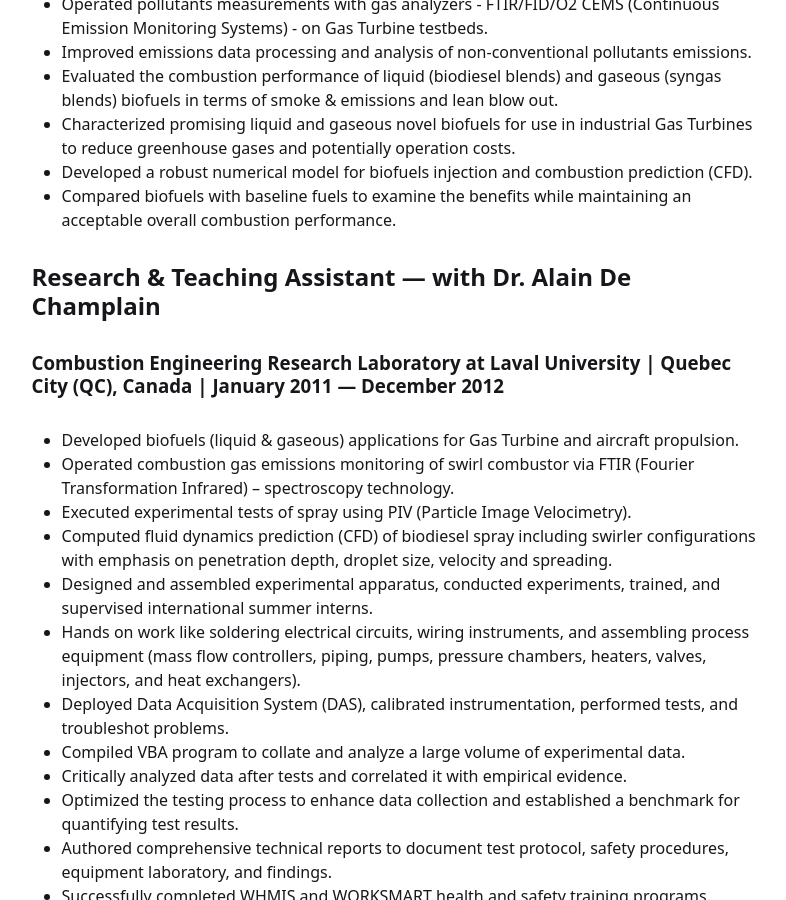
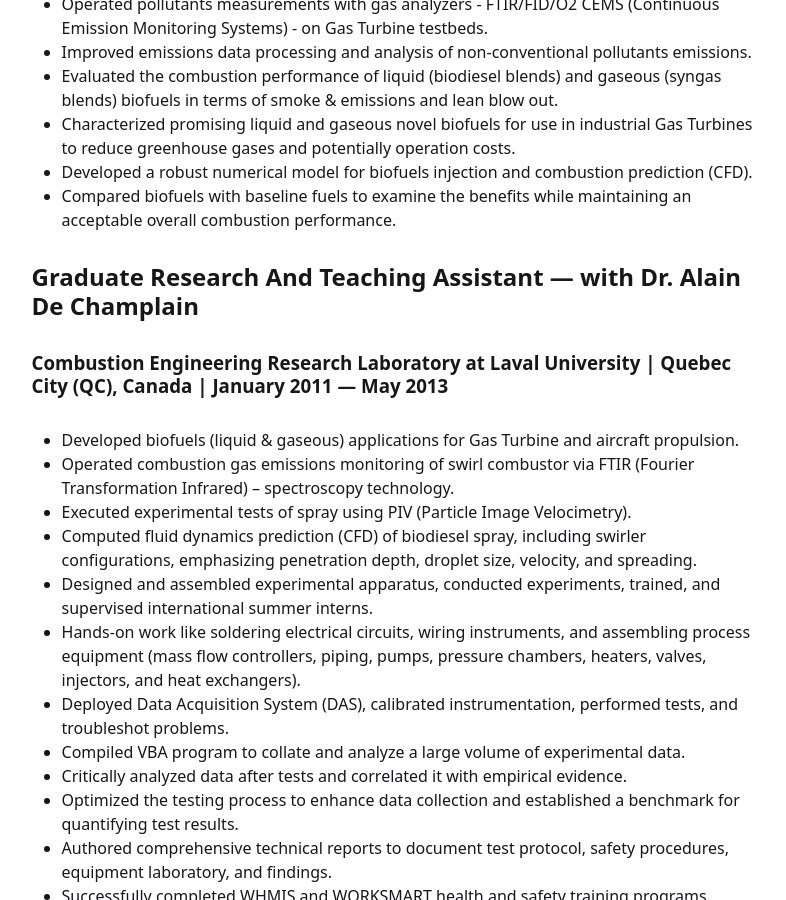
Before and after one commit to casagou/joa, a Jekyll site: the page built from index.md, in a window 1280 px wide and 900 px high, scrolled down 3848 px. Shown: the whole window, without its empty margins (330-1116 px from the left). Built offline with Jekyll 4.4.1, drawn with Linux system fonts in a browser that asks for light colours.

Commit message:
update resume

```diff
--- a/index.md
+++ b/index.md
@@ -105,16 +105,16 @@ My guiding principles are simple: work hard, lead by example, and positively imp
 * Compared biofuels with baseline fuels to examine the benefits while maintaining an acceptable overall combustion performance.
 
 
-## Research & Teaching Assistant — with Dr. Alain De Champlain
+## Graduate Research And Teaching Assistant — with Dr. Alain De Champlain
 
-### Combustion Engineering Research Laboratory at Laval University | Quebec City (QC), Canada | January 2011 — December 2012
+### Combustion Engineering Research Laboratory at Laval University | Quebec City (QC), Canada | January 2011 — May 2013
 
 * Developed biofuels (liquid & gaseous) applications for Gas Turbine and aircraft propulsion.
 * Operated combustion gas emissions monitoring of swirl combustor via FTIR (Fourier Transformation Infrared) – spectroscopy technology.
 * Executed experimental tests of spray using PIV (Particle Image Velocimetry).
-* Computed fluid dynamics prediction (CFD) of biodiesel spray including swirler configurations with emphasis on penetration depth, droplet size, velocity and spreading.
+* Computed fluid dynamics prediction (CFD) of biodiesel spray, including swirler configurations, emphasizing penetration depth, droplet size, velocity, and spreading.
 * Designed and assembled experimental apparatus, conducted experiments, trained, and supervised international summer interns.
-* Hands on work like soldering electrical circuits, wiring instruments, and assembling process equipment (mass flow controllers, piping, pumps, pressure chambers, heaters, valves, injectors, and heat exchangers).
+* Hands-on work like soldering electrical circuits, wiring instruments, and assembling process equipment (mass flow controllers, piping, pumps, pressure chambers, heaters, valves, injectors, and heat exchangers).
 * Deployed Data Acquisition System (DAS), calibrated instrumentation, performed tests, and troubleshot problems.
 * Compiled VBA program to collate and analyze a large volume of experimental data.
 * Critically analyzed data after tests and correlated it with empirical evidence.
```
